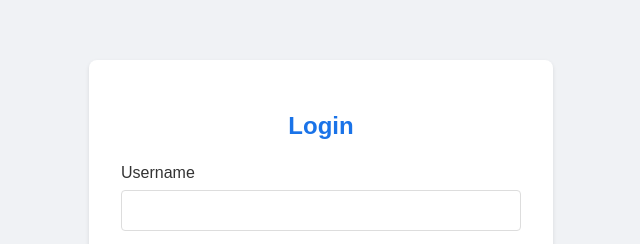
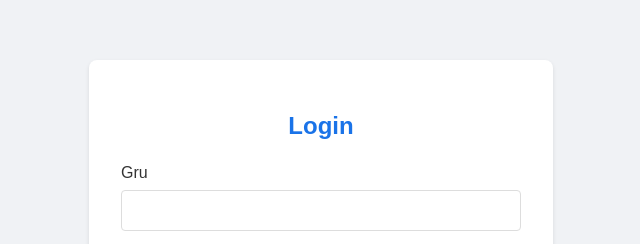
Before and after one commit to richardt9654/test, a plain HTML site: page index.html in a window 1280 px wide. Shown: the part 143-387 px from the top of the page, 319-959 px from the left. Drawn offline with Linux system fonts and the light colour scheme.

Commit message:
fix: modify loginpage

```diff
--- a/index.html
+++ b/index.html
@@ -90,7 +90,7 @@
         <h2 class="login-title">Login</h2>
         <form>
             <div class="form-group">
-                <label for="username">Username</label>
+                <label for="username">Gru</label>
                 <input type="text" id="username" name="username" required>
             </div>
             <div class="form-group">
```
